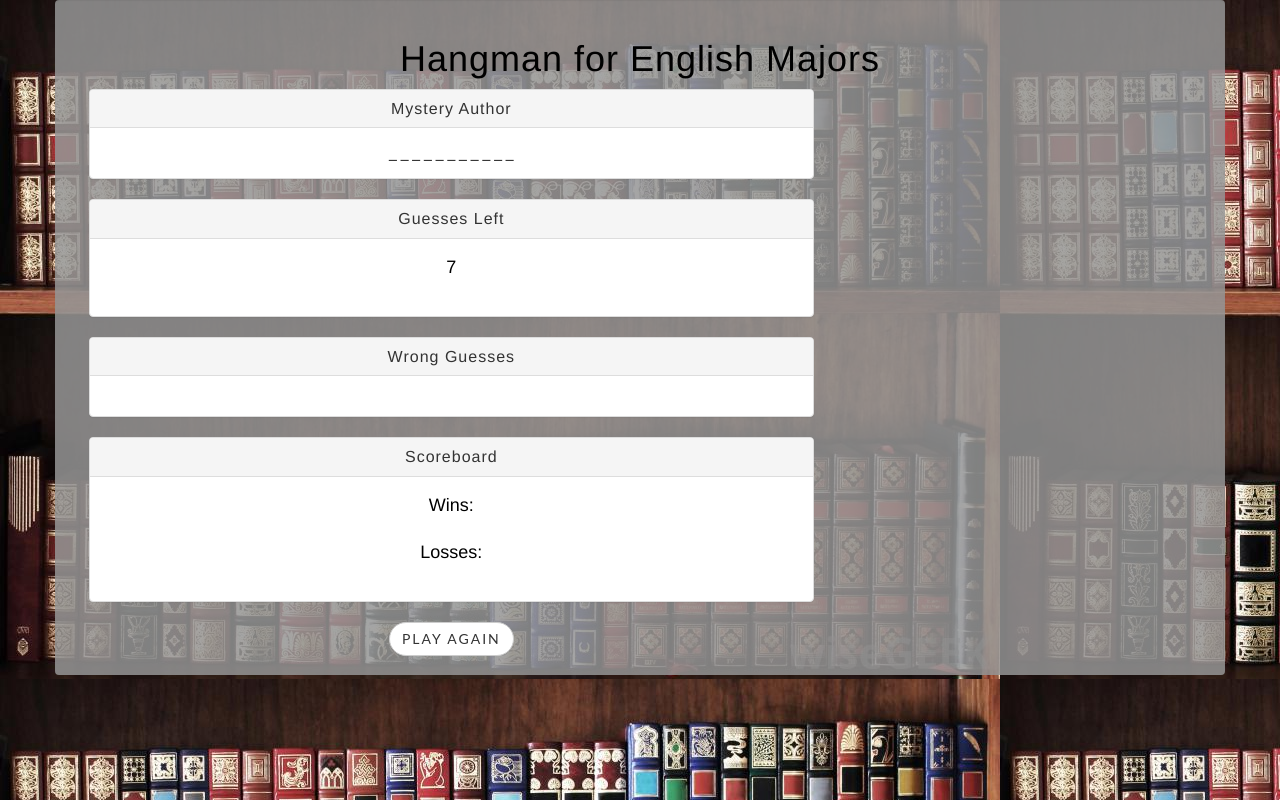
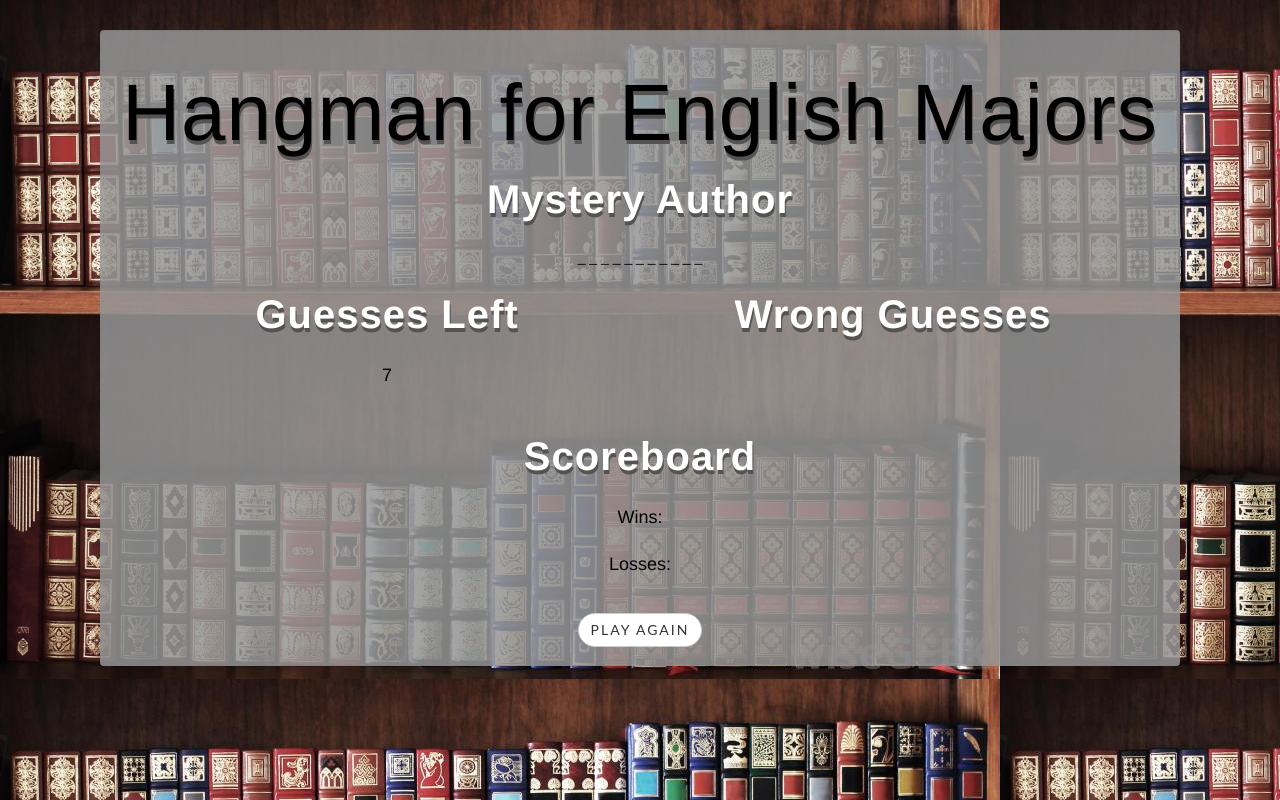
Before and after one commit to kellyjoey/week-3-game, a PHP site: page / in a window 1280 px wide. Run offline with PHP 8.4, Linux system fonts and the light colour scheme.

Commit message:
pretty it up

```diff
--- a/assets/css/style.css
+++ b/assets/css/style.css
@@ -13,11 +13,29 @@ body {
   color: white;
 }
 
+h1 {
+  font-size: 80px;
+  text-shadow: 1px 4px #555252;
+}
+
+h3 {
+  font-size: 40px !important;
+  color: white !important;
+  font-weight: bold !important;
+  text-shadow: 1px 4px #555252 !important;
+}
+
 .well {
 	background-color: rgba(150,150,150,0.85);
 	color: black;
   border: none;
+  margin: 30px;
 }
+
+.panel {
+  background-color: rgba(150,150,150,0.85);
+}
+
 
 #bookshelves {
 	max-width: 90%;
--- a/index.html
+++ b/index.html
@@ -15,24 +15,23 @@
 			<h1 class="text-center">Hangman for English Majors</h1>
 		</div> <!-- close title row -->
 
-		<div class="col-md-8">
-			<div class="panel panel-default">
+		<div class="col-md-12">
+			<!--<div class="panel panel-default">-->
   				<div class="panel-heading">
     				<h3 class="panel-title">Mystery Author</h3>
  				</div>
   				<div class="panel-body">
     				<span class="text-center" id="hangmanWord"></span>
   				</div>
-  			</div>
-  			<div class="panel panel-default">
+  			<!--</div>-->
+  			<div class="col-md-6">
   				<div class="panel-heading">
-  					<h3 class="panel-title">
-  					Guesses Left</h3>
+  					<h3 class="panel-title">Guesses Left</h3>
   				</div>
   				<div class="panel-body"><p><span class="text-center large" id="guessCounter"></span></p>
   				</div>
   			</div>
-  			<div class="panel panel-default">
+  			<div class="col-md-6">
   					<div class="panel-heading">
     					<h3 class="panel-title">Wrong Guesses</h3>
     				</div>
@@ -40,7 +39,7 @@
     					<h5 id="wrongs"></h5>
     				</div>
     		</div>
-  			<div class ="panel panel-default">
+  			<div class ="col-md-12">
   				<div class="panel-heading">
   					<h3 class="panel-title">Scoreboard</h3>
   				</div>
@@ -51,7 +50,7 @@
   			</div>
 
 
-    			<div>
+    			<div class="col-md-12">
   					<button id="reset" type="button" class="btn btn-default">Play Again</button>
   				</div>
   		</div>
```
